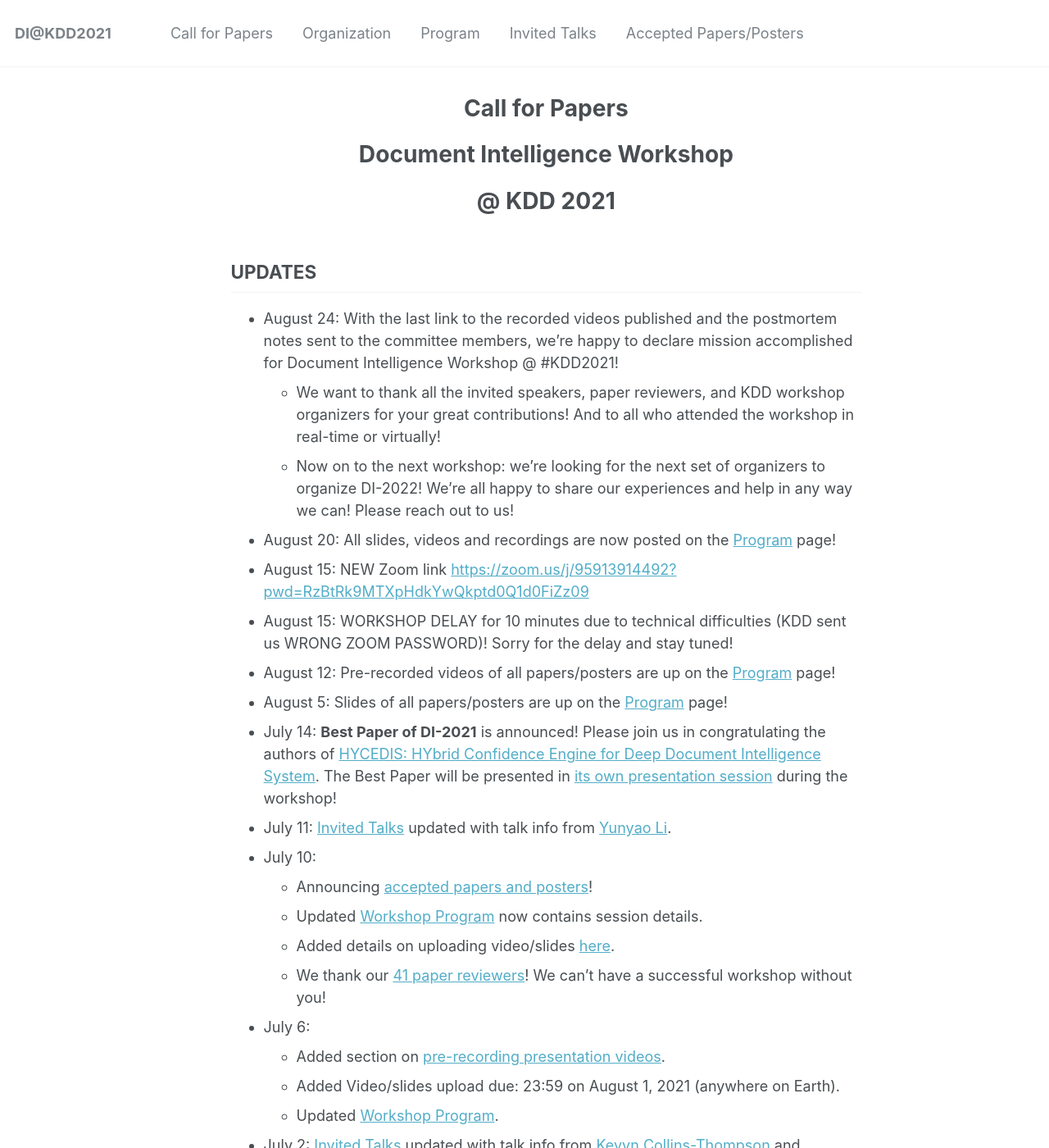
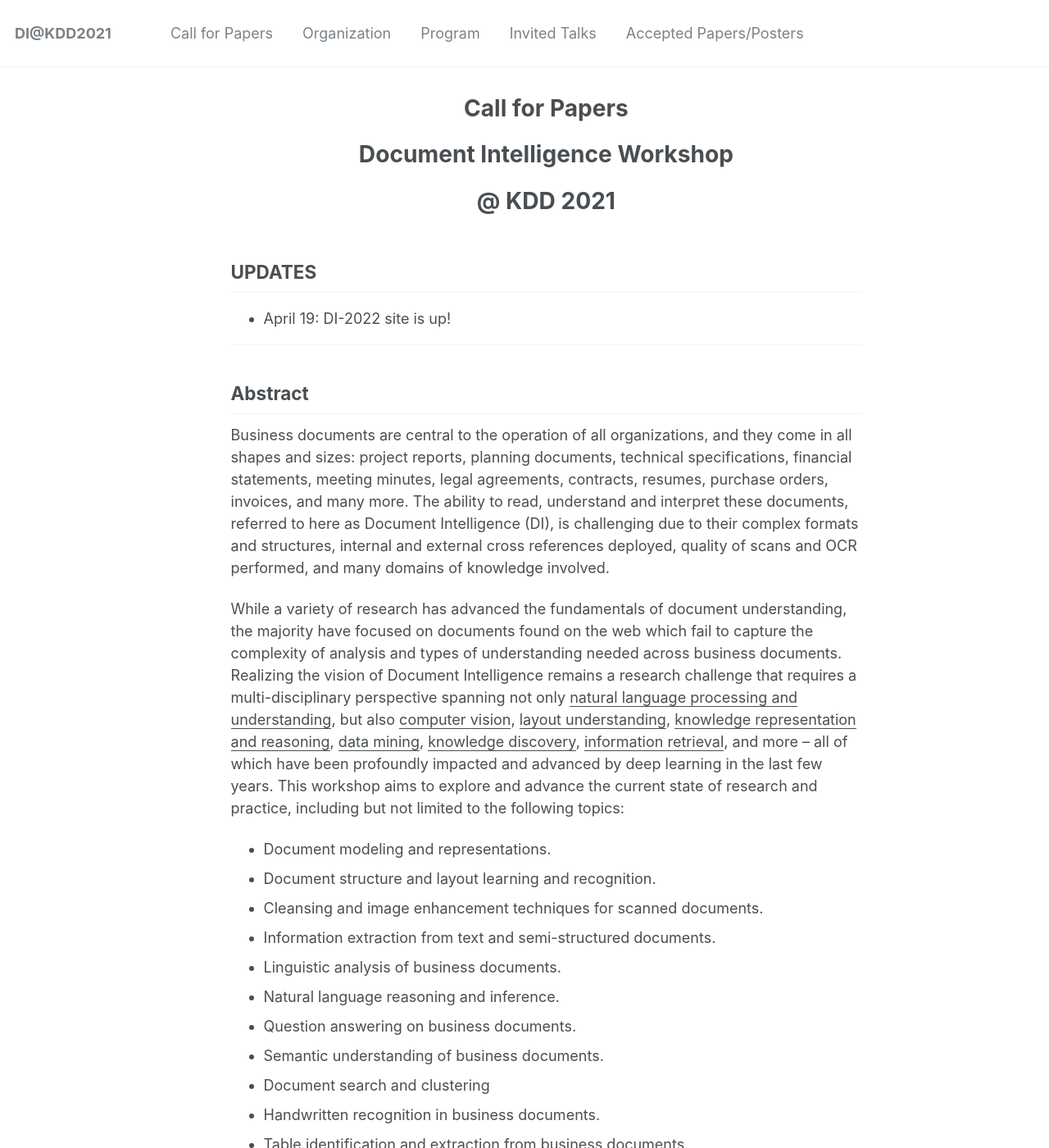
Before and after one commit to document-intelligence/DI-2022, a Jekyll site: the page built from _pages/cfp.md, in a window 1280 px wide and 1400 px high. Shown: the whole window at 82% size. Built offline with Jekyll 4.4.1, drawn with Linux system fonts in a browser that asks for light colours; some of the changed text lies outside the part shown.

Commit message:
Update cfp.md

```diff
--- a/_pages/cfp.md
+++ b/_pages/cfp.md
@@ -11,38 +11,7 @@ redirect_from:
 
 ## UPDATES
 
-- August 24: With the last link to the recorded videos published and the postmortem notes sent to the committee members, we're happy to declare mission accomplished for Document Intelligence Workshop @ #KDD2021!
-  - We want to thank all the invited speakers, paper reviewers, and KDD workshop organizers for your great contributions! And to all who attended the workshop in real-time or virtually!
-  - Now on to the next workshop: we're looking for the next set of organizers to organize DI-2022! We're all happy to share our experiences and help in any way we can! Please reach out to us!
-- August 20: All slides, videos and recordings are now posted on the [Program](https://document-intelligence.github.io/DI-2021/program/) page!
-- August 15: NEW Zoom link [https://zoom.us/j/95913914492?pwd=RzBtRk9MTXpHdkYwQkptd0Q1d0FiZz09](https://zoom.us/j/95913914492?pwd=RzBtRk9MTXpHdkYwQkptd0Q1d0FiZz09)
-- August 15: WORKSHOP DELAY for 10 minutes due to technical difficulties (KDD sent us WRONG ZOOM PASSWORD)! Sorry for the delay and stay tuned!
-- August 12: Pre-recorded videos of all papers/posters are up on the [Program](https://document-intelligence.github.io/DI-2021/program/) page!
-- August 5: Slides of all papers/posters are up on the [Program](https://document-intelligence.github.io/DI-2021/program/) page!
-- July 14: **Best Paper of DI-2021** is announced! Please join us in congratulating the authors of [HYCEDIS: HYbrid Confidence Engine for Deep Document Intelligence System](https://document-intelligence.github.io/DI-2021/papers/#paper_8). The Best Paper will be presented in [its own presentation session](https://document-intelligence.github.io/DI-2021/program/#best_paper) during the workshop!
-- July 11: [Invited Talks](https://document-intelligence.github.io/DI-2021/talks/#talk_yunyao) updated with talk info from [Yunyao Li](https://researcher.watson.ibm.com/researcher/view.php?person=us-yunyaoli).
-- July 10:
-  - Announcing [accepted papers and posters](https://document-intelligence.github.io/DI-2021/papers/)!
-  - Updated [Workshop Program](https://document-intelligence.github.io/DI-2021/program/) now contains session details.
-  - Added details on uploading video/slides [here](#pre-recording).
-  - We thank our [41 paper reviewers](https://document-intelligence.github.io/DI-2021/organization/#reviewers)! We can't have a successful workshop without you!
-- July 6:
-  - Added section on [pre-recording presentation videos](#pre-recording).
-  - Added Video/slides upload due: 23:59 on August 1, 2021 (anywhere on Earth).
-  - Updated [Workshop Program](https://document-intelligence.github.io/DI-2021/program/).
-- July 2: [Invited Talks](https://document-intelligence.github.io/DI-2021/talks/) updated with talk info from [Kevyn Collins-Thompson](http://www-personal.umich.edu/~kevynct/) and [Benjamin Van Durme](https://www.cs.jhu.edu/~vandurme/).
-- July 1: [Invited Talks](https://document-intelligence.github.io/DI-2021/talks/) updated with talk info from [Cha Zhang](https://www.microsoft.com/en-us/research/people/chazhang/).
-- June 30: [Invited Talks](https://document-intelligence.github.io/DI-2021/talks/) updated with talk info from [Don Metzler](https://research.google/people/DonaldMetzler/) and [Heng Ji](https://cs.illinois.edu/about/people/faculty/hengji).
-- June 7: Updated workshop date & time: <ins>8am-6pm August 15, 2021 PDT (Sunday)</ins>.
-- June 3: In the [Invited Talks](https://document-intelligence.github.io/DI-2021/talks/) section:
-  - Welcome [Don Metzler](https://research.google/people/DonaldMetzler/) as our latest addition to the list of invited speakers!
-  - Added bio for our invited speaker Prof. [Heng Ji](https://cs.illinois.edu/about/people/faculty/hengji).
-- May 17: Clarification that [workshop papers will not be archived with the main KDD proceedings](#workshop_proceedings).
-- May 14: Paper submission deadline extended to <ins>23:59 on May 21, 2021 (Friday)</ins> (anywhere on Earth).
-- May 9: Clarified which template for Word authors and which document class for LaTeX authors to use for submission. See [Submissions](#submissions).
-- April 22: Added link to the [Conflict of Interest Policy for ACM Publications](https://www.acm.org/publications/policies/conflict-of-interest).
-- April 22: Added link to the [Standard ACM Conference Proceedings Template](https://www.acm.org/publications/proceedings-template).
-- ~~April 15: Paper submission deadline extended to May 17, 2021.~~
+- April 19: DI-2022 site is up!
 
 ------
 
```
